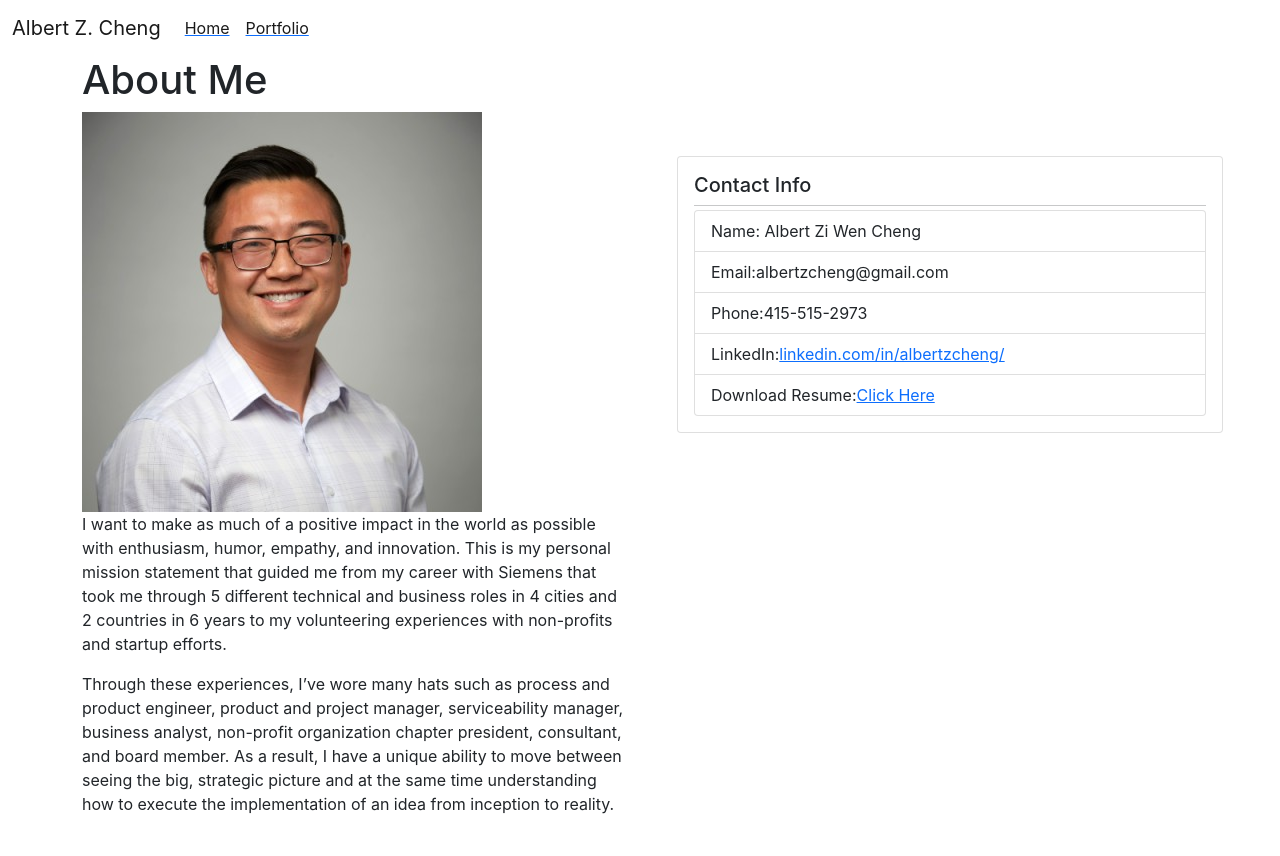
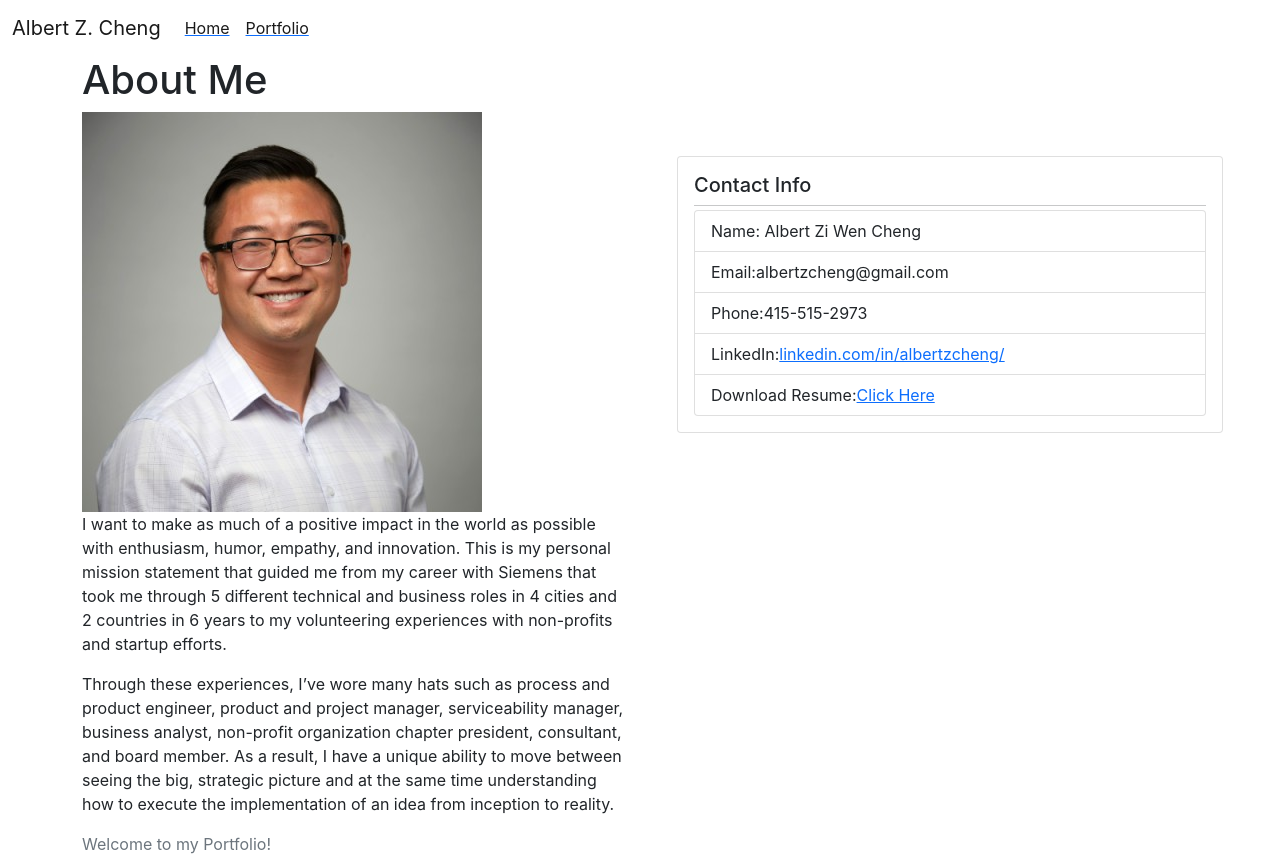
Before and after one commit to alzcheng/react-portfolio, a React (Create React App) app: page / in a window 1280 px wide. Before the commit the page ends 832 px from the top, so only its background shows below. Built offline with nearby package versions, Linux system fonts and the light colour scheme.

Commit message:
added footer

```diff
--- a/src/App.js
+++ b/src/App.js
@@ -1,5 +1,6 @@
 import { BrowserRouter, Switch, Route } from "react-router-dom";
 import './App.css';
+import Footer from "./Components/Footer/Footer";
 import Nav from './Components/Nav/Nav';
 import Home from './Pages/Home';
 import Portfolio from './Pages/Portfolio';
@@ -13,6 +14,7 @@ function App() {
           <Route exact path="/" component={Home} />
           <Route exact path="/portfolio" component={Portfolio} />
         </Switch>
+        <Footer />
       </BrowserRouter>
     </div>
   );
--- /dev/null
+++ b/src/Components/Footer/Footer.css
@@ -0,0 +1,4 @@
+.footer-container {
+  text-align: center;
+  margin: auto;
+}
--- /dev/null
+++ b/src/Components/Footer/Footer.js
@@ -0,0 +1,14 @@
+import React from 'react'
+import "./Footer.css"
+
+const Footer = () => {
+  return (
+    <footer className="footer">
+      <div className="container">
+        <span className="footer-text text-muted">Welcome to my Portfolio!</span>
+      </div>
+    </footer>
+  )
+}
+
+export default Footer
```
Also changed, not shown: src/Components/Row/Row.js (deleted, +0 -11 lines).
